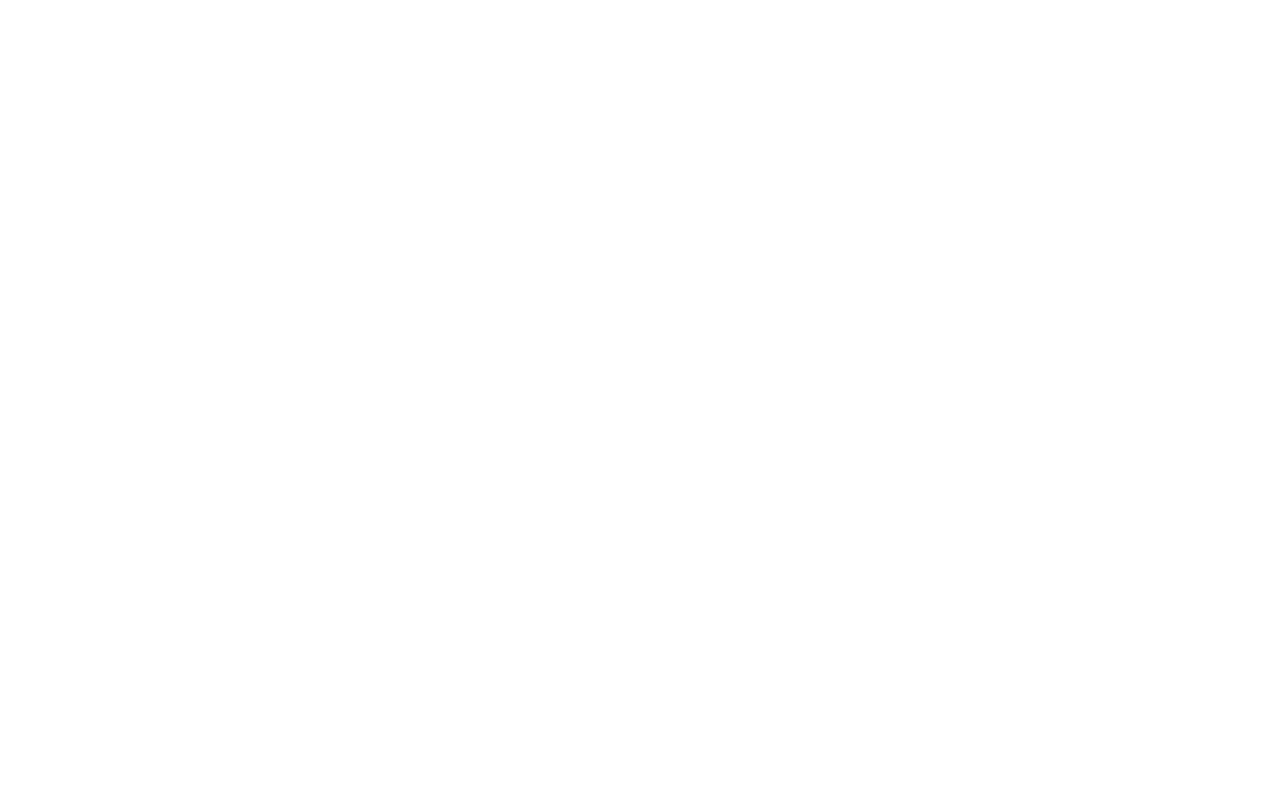
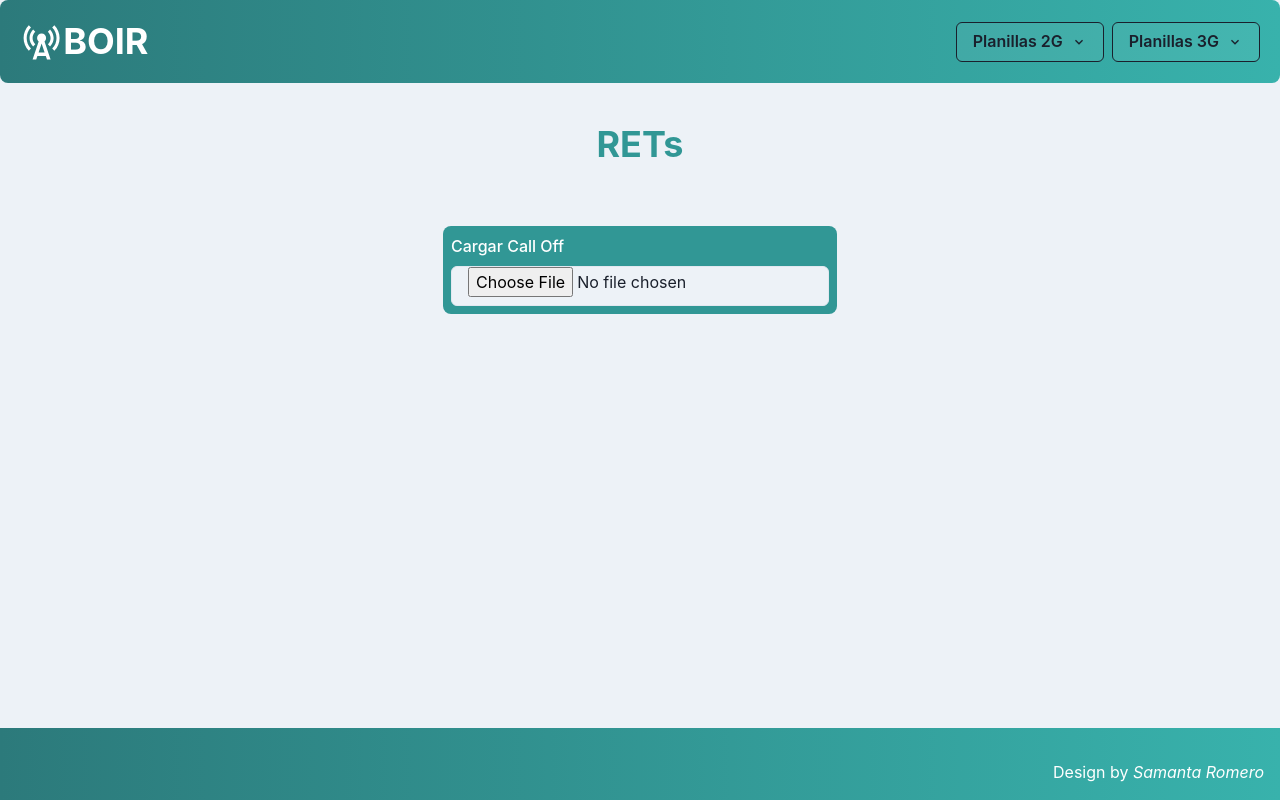
Before and after one commit to sami1793/cambio-frecuencia, a React (Vite) app: page /RETs in a window 1280 px wide. Before the commit this address had no page. Built offline with nearby package versions, Linux system fonts and the light colour scheme.

Commit message:
Se agrega carga de Call Off

```diff
--- a/src/App.jsx
+++ b/src/App.jsx
@@ -7,6 +7,7 @@
 import { TRXDelete } from "./pages/TRXDelete";
 import { Creation2G } from "./pages/Creation2G";
 import { MSS2G } from "./pages/MSS2G.jsx";
+import { RETs } from "./pages/RETs.jsx";
 
 function App() {
   return (
@@ -19,6 +20,7 @@
         <Route path="/TRXDelete" element={<TRXDelete />} />
         <Route path="/Creation2G" element={<Creation2G />} />
         <Route path="/MSS2G" element={<MSS2G />} />
+        <Route path="/RETs" element={<RETs />} />
       </Route>
     </Routes>
   );
--- a/src/pages/Creation2G.jsx
+++ b/src/pages/Creation2G.jsx
@@ -219,6 +219,7 @@
     }
   };
 
+  // -------CARGA DE DF(Excel)--------
   const handleFileDF2GUpload = async (event) => {
     const file = event.target.files[0];
     if (file) {
--- /dev/null
+++ b/src/pages/RETs.jsx
@@ -0,0 +1,113 @@
+import { Center, Flex, FormControl, FormLabel, Input } from "@chakra-ui/react";
+import { useState } from "react";
+import { Title } from "../components/titles/Title";
+import readXlsxFile from "read-excel-file";
+
+export const RETs = () => {
+  const [dataCeldas2G, setDataCeldas2G] = useState("");
+  const [dataCeldas3G, setDataCeldas3G] = useState("");
+  const [dataCeldas4G, setDataCeldas4G] = useState("");
+  const [dataCeldas5G, setDataCeldas5G] = useState("");
+
+  // -------CARGA DE CO(Excel)--------
+  const handleCOUpload = async (event) => {
+    const file = event.target.files[0];
+    if (file) {
+      try {
+        const arrayCeldas2G = await readXlsxFile(file, { sheet: "Celdas 2G" });
+        const arrayCeldas3G = await readXlsxFile(file, { sheet: "Celdas 3G" });
+        const arrayCeldas4G = await readXlsxFile(file, {
+          sheet: "Celdas 4G",
+        });
+        const arrayCeldas5G = await readXlsxFile(file, {
+          sheet: "Celdas 5G",
+        });
+
+        setDataCeldas2G(arrayCeldas2G);
+        setDataCeldas3G(arrayCeldas3G);
+        setDataCeldas4G(arrayCeldas4G);
+        setDataCeldas5G(arrayCeldas5G);
+
+        // //Guardo info de BTS_IP:
+        // let arrayDataBTSIPFiltered = arrayDataBTSIP?.filter(
+        //   (value, _) => value[24] == data2G[0][0]
+        // );
+        // console.log(arrayDataBTSIPFiltered);
+        // setDataDF2GSheet2(arrayDataBTSIPFiltered);
+
+        // //Filtro y guardo sola la fila con esa BCF
+        // let arrayDataAbisBCFFiltered = arrayDataAbisBCF?.filter(
+        //   (value, _) => value[1] == data2G[0][13]
+        // );
+        // setDataDF2GSheet3(arrayDataAbisBCFFiltered);
+
+        // //Filtro y guardo solo las filas de esa BCF en PacketAbis_LAPD_links
+        // let arrayDataPacketAbisFiltered = arrayDataPacketAbis?.filter(
+        //   (value, _) => value[1] == data2G[0][13]
+        // );
+        // setDataDF2GSheet4(arrayDataPacketAbisFiltered);
+
+        // //Filtro y guardo solo las filas de esa BCF en Abis SCTP
+        // let arrayAbisSCTPFiltered = arrayAbisSCTP?.splice(
+        //   invertArray(arrayAbisSCTP)[1].findIndex(
+        //     (e) =>
+        //       e ==
+        //       (arrayDataPacketAbis?.filter(
+        //         (valueFilter, _) => valueFilter[1] == data2G[0][13]
+        //       ))[0][4]
+        //   ),
+
+        //   invertArray(arrayAbisSCTP)[4].findIndex(
+        //     (e) =>
+        //       e ==
+        //       (arrayDataPacketAbis?.filter(
+        //         (valueFilter, _) => valueFilter[1] == data2G[0][13]
+        //       ))[0][4]
+        //   ) +
+        //     arrayDataPacketAbis?.filter((value, _) => value[1] == data2G[0][13])
+        //       .length +
+        //     1
+        // );
+        // setDataDF2GSheet5(arrayAbisSCTPFiltered);
+        // getIPOMUTRX(arrayDataBCSUIP);
+
+        // // Guardo las BSCU sugeridas
+        // setBcsuAsignedTRX((prevState) => {
+        //   const updatedBcsuAsignedTRX = { ...prevState }; // Crear una copia del estado actual
+
+        //   arrayDataPacketAbisFiltered
+        //     .filter((_, index) => index > 0)
+        //     .forEach((value, indexFor) => {
+        //       updatedBcsuAsignedTRX[`bcsuAsignedTRX${indexFor + 1}`] = value[7];
+        //     });
+
+        //   return updatedBcsuAsignedTRX; // Devolver la copia actualizada
+        // });
+
+        console.log(arrayCeldas2G);
+        console.log(arrayCeldas3G);
+      } catch (error) {
+        console.log("Error al leer el archivo Excel:", error);
+      }
+    }
+  };
+  return (
+    <Center mt={5}>
+      <Flex direction="column" alignItems="center" gap={5}>
+        <Title title={`RETs`}></Title>
+        <Flex gap={3}>
+          <FormControl p={2} borderRadius="lg" color="white" bgColor="teal.500">
+            <FormLabel>Cargar Call Off</FormLabel>
+            <Input
+              type="file"
+              onChange={handleCOUpload}
+              maxW="max"
+              color="gray.800"
+              bgColor="gray.100"
+            />
+          </FormControl>
+        </Flex>
+      </Flex>
+    </Center>
+  );
+};
```
